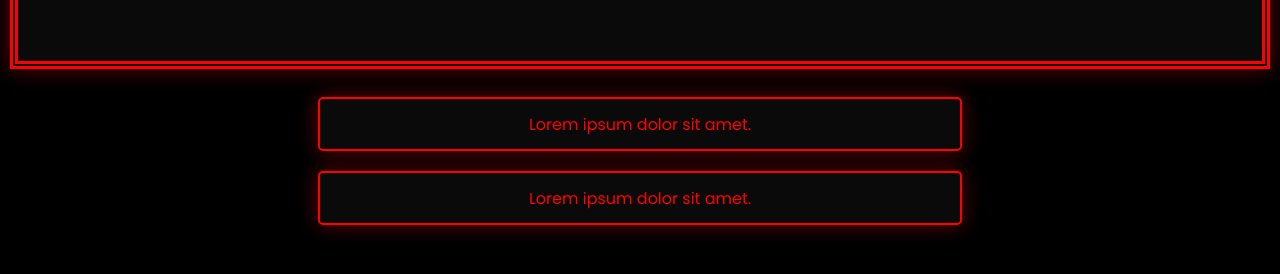
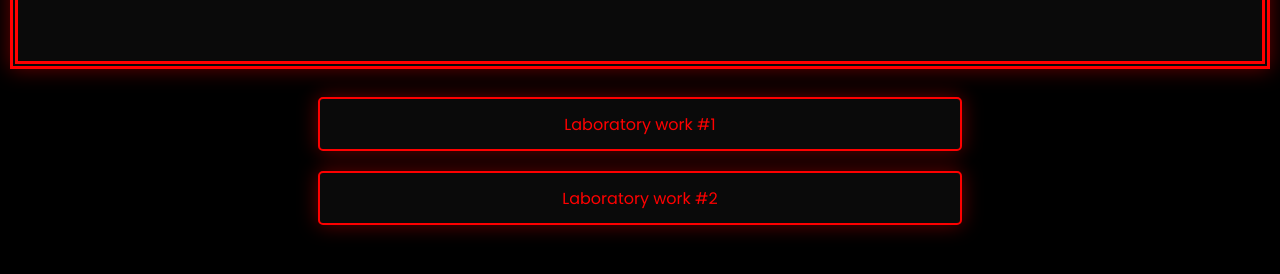
Before and after one commit to Max44444/Max44444.github.io, a plain HTML site: page index.html in a window 1280 px wide. Shown: the part 250-524 px from the top of the page. Drawn offline with Linux system fonts and the light colour scheme.

Commit message:
some changes in preview page

```diff
--- a/index.html
+++ b/index.html
@@ -18,10 +18,10 @@
 	<div class="list">
 			<ul>
 				<li>
-					<span><a href="./laboratory_works/lab_1/index.html">Lorem ipsum dolor sit amet.</a></span>
+					<span><a href="./laboratory_works/lab_1/index.html">Laboratory work #1</a></span>
 				</li>
 				<li>
-					<span><a href="./laboratory_works/lab_2/index.html">Lorem ipsum dolor sit amet.</a></span>
+					<span><a href="./laboratory_works/lab_2/index.html">Laboratory work #2</a></span>
 				</li>
 			</ul>
 	</div>
```
Also changed, not shown: laboratory_works/lab_2/scss/style.scss (+3 -4 lines), css/flex_style.css (added), css/grid_style.css (added), laboratory_works/lab_2/css/style.css.
